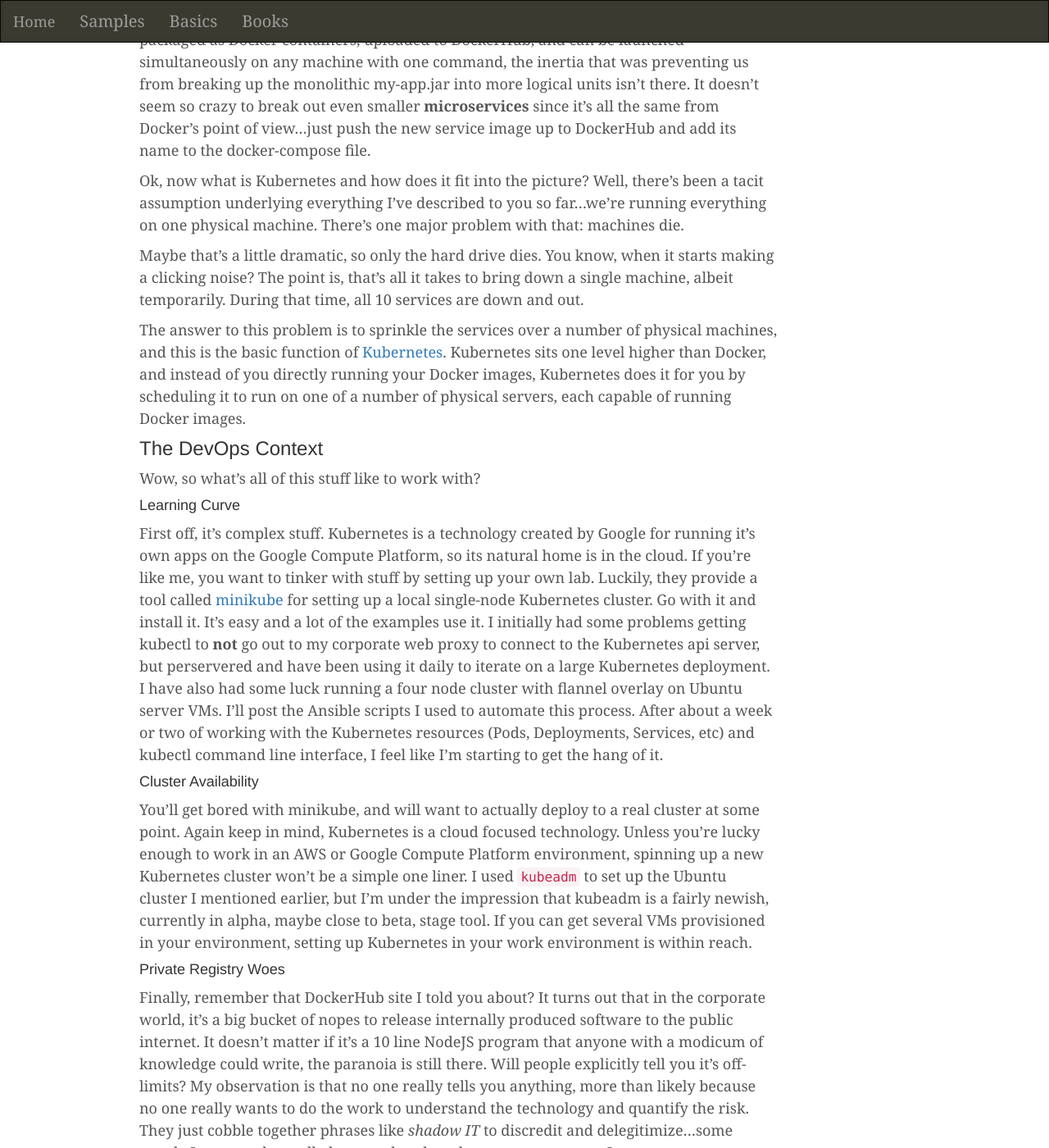
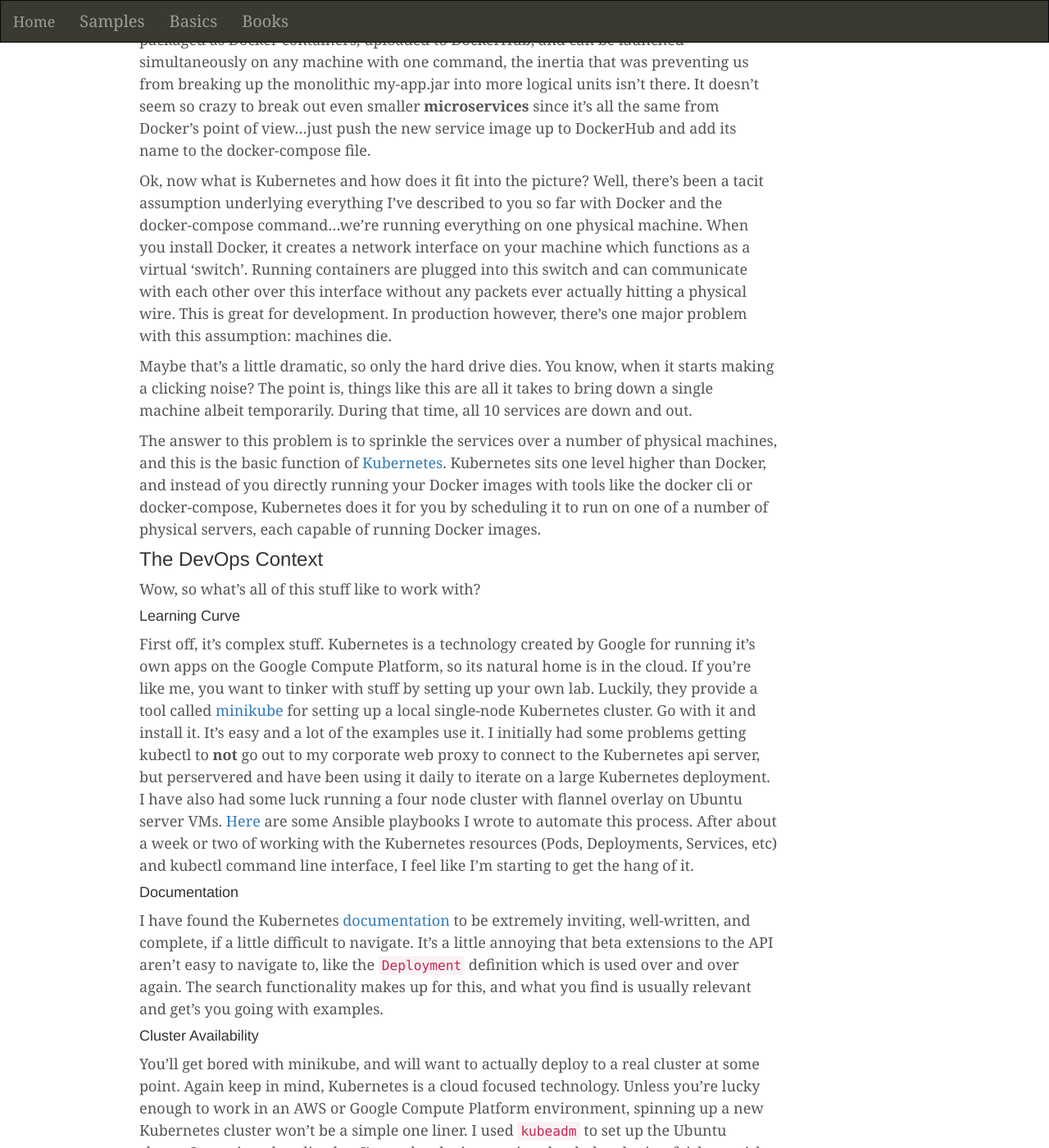
Before and after one commit to chasefranks/chasefranks.github.io, a Jekyll site: the page built from _posts/2017-03-07-kubernetes.md, in a window 1280 px wide and 1400 px high, scrolled down 2499 px. Shown: the whole window at 82% size. Built offline with Jekyll 4.4.1, drawn with Linux system fonts in a browser that asks for light colours; comment, search, counter and statistics services are not loaded; some of the changed text lies outside the part shown.

Commit message:
update kubernetes post

````diff
--- a/_posts/2017-03-07-kubernetes.md
+++ b/_posts/2017-03-07-kubernetes.md
@@ -33,7 +33,7 @@
 
 Docker makes running a single application a relative no-brainer. You go to DockerHub, shop for your image, download it to your machine, and run it. Since running the image is the same command everytime, the only thing you need to know is the name of the image on DockerHub.
 
-This is huge...imagine that instead of a single my-app.jar, my application consists of 10 jar files that are run at the same time. In principle, if each jar is packaged in a Docker image, along with the right version of Java and anything else it needs, and each image is available on DockerHub under a unique name, then all I need to launch this beast are the 10 image names. I can put the names in a list, and maybe write a shell script that pulls down each image from DockerHub and starts it up. Docker has a tool called [Compose](https://docs.docker.com/compose/) that performs exactly this function. If you want details, you would put the image names in a file named ```docker-compose.yml```, and launch with command ```docker-compose up```.
+This is huge...imagine that instead of a single my-app.jar, my application consists of 10 jar files that are run at the same time. In principle, if each jar is packaged in a Docker image, along with the right version of Java and anything else it needs, and each image is available on DockerHub under a unique name, then all I need to launch this beast are the 10 image names. I can put the names in a list, and maybe write a shell script that pulls down each image from DockerHub and starts it up. Docker has a tool called [Compose](https://docs.docker.com/compose/) that performs exactly this function. If you want details, you would put the image names in a file named ```docker-compose.yml```, and launch your app with command ```docker-compose up```.
 
 #### An Aside: Microservices
 
@@ -41,18 +41,21 @@
 If it was so easy to logically separate, why did it become so uber and god-like in the first place? Remember, deployment used to be a headache? There was no time to think about separating out responsibilities into different apps because we were too busy worrying about the next release and what new issues would crop up when it was launched. The one my-app.jar was there, so that's where all the logic went. That's what customers were used to dealing with.
 Now that the 10 services are packaged as Docker containers, uploaded to DockerHub, and can be launched simultaneously on any machine with one command, the inertia that was preventing us from breaking up the monolithic my-app.jar into more logical units isn't there. It doesn't seem so crazy to break out even smaller **microservices** since it's all the same from Docker's point of view...just push the new service image up to DockerHub and add its name to the docker-compose file.
 
-Ok, now what is Kubernetes and how does it fit into the picture? Well, there's been a tacit assumption underlying everything I've described to you so far...we're running everything on one physical machine. There's one major problem with that: machines die.
+Ok, now what is Kubernetes and how does it fit into the picture? Well, there's been a tacit assumption underlying everything I've described to you so far with Docker and the docker-compose command...we're running everything on one physical machine. When you install Docker, it creates a network interface on your machine which functions as a virtual 'switch'. Running containers are plugged into this switch and can communicate with each other over this interface without any packets ever actually hitting a physical wire. This is great for development. In production however, there's one major problem with this assumption: machines die.
 
-Maybe that's a little dramatic, so only the hard drive dies. You know, when it starts making a clicking noise? The point is, that's all it takes to bring down a single machine, albeit temporarily. During that time, all 10 services are down and out.
+Maybe that's a little dramatic, so only the hard drive dies. You know, when it starts making a clicking noise? The point is, things like this are all it takes to bring down a single machine albeit temporarily. During that time, all 10 services are down and out.
 
-The answer to this problem is to sprinkle the services over a number of physical machines, and this is the basic function of [Kubernetes](http://kubernetes.io). Kubernetes sits one level higher than Docker, and instead of you directly running your Docker images, Kubernetes does it for you by scheduling it to run on one of a number of physical servers, each capable of running Docker images.
+The answer to this problem is to sprinkle the services over a number of physical machines, and this is the basic function of [Kubernetes](http://kubernetes.io). Kubernetes sits one level higher than Docker, and instead of you directly running your Docker images with tools like the docker cli or docker-compose, Kubernetes does it for you by scheduling it to run on one of a number of physical servers, each capable of running Docker images.
 
 ### The DevOps Context
 
 Wow, so what's all of this stuff like to work with?
 
 #### Learning Curve
-First off, it's complex stuff. Kubernetes is a technology created by Google for running it's own apps on the Google Compute Platform, so its natural home is in the cloud. If you're like me, you want to tinker with stuff by setting up your own lab. Luckily, they provide a tool called [minikube](https://github.com/kubernetes/minikube) for setting up a local single-node Kubernetes cluster. Go with it and install it. It's easy and a lot of the examples use it. I initially had some problems getting kubectl to **not** go out to my corporate web proxy to connect to the Kubernetes api server, but perservered and have been using it daily to iterate on a large Kubernetes deployment. I have also had some luck running a four node cluster with flannel overlay on Ubuntu server VMs. I'll post the Ansible scripts I used to automate this process. After about a week or two of working with the Kubernetes resources (Pods, Deployments, Services, etc) and kubectl command line interface, I feel like I'm starting to get the hang of it.
+First off, it's complex stuff. Kubernetes is a technology created by Google for running it's own apps on the Google Compute Platform, so its natural home is in the cloud. If you're like me, you want to tinker with stuff by setting up your own lab. Luckily, they provide a tool called [minikube](https://github.com/kubernetes/minikube) for setting up a local single-node Kubernetes cluster. Go with it and install it. It's easy and a lot of the examples use it. I initially had some problems getting kubectl to **not** go out to my corporate web proxy to connect to the Kubernetes api server, but perservered and have been using it daily to iterate on a large Kubernetes deployment. I have also had some luck running a four node cluster with flannel overlay on Ubuntu server VMs. [Here](https://github.com/chasefranks/ansible-kube-ubuntu) are some Ansible playbooks I wrote to automate this process. After about a week or two of working with the Kubernetes resources (Pods, Deployments, Services, etc) and kubectl command line interface, I feel like I'm starting to get the hang of it.
+
+#### Documentation
+I have found the Kubernetes [documentation](https://kubernetes.io/docs/) to be extremely inviting, well-written, and complete, if a little difficult to navigate. It's a little annoying that beta extensions to the API aren't easy to navigate to, like the ```Deployment``` definition which is used over and over again. The search functionality makes up for this, and what you find is usually relevant and get's you going with examples.
 
 #### Cluster Availability
 You'll get bored with minikube, and will want to actually deploy to a real cluster at some point. Again keep in mind, Kubernetes is a cloud focused technology. Unless you're lucky enough to work in an AWS or Google Compute Platform environment, spinning up a new Kubernetes cluster won't be a simple one liner. I used ```kubeadm``` to set up the Ubuntu cluster I mentioned earlier, but I'm under the impression that kubeadm is a fairly newish, currently in alpha, maybe close to beta, stage tool. If you can get several VMs provisioned in your environment, setting up Kubernetes in your work environment is within reach.
@@ -60,4 +63,4 @@
 #### Private Registry Woes
 Finally, remember that DockerHub site I told you about? It turns out that in the corporate world, it's a big bucket of nopes to release internally produced software to the public internet. It doesn't matter if it's a 10 line NodeJS program that anyone with a modicum of knowledge could write, the paranoia is still there. Will people explicitly tell you it's off-limits? My observation is that no one really tells you anything, more than likely because no one really wants to do the work to understand the technology and quantify the risk. They just cobble together phrases like *shadow IT* to discredit and delegitimize...some people I guess...who really knows what that phrase means anyway?
 
-Ok, so there must be a way to set up a private version of DockerHub. There is, but this requires going to so-called support engineers to get them to help you set up something called a Docker registry. This is the crux of the Docker/Kubernetes ecosystem: that there is a secure, publicly available registry of images. It's totally ok that the registry is reachable only from within the corporate network. You just preface your image name with the registry hostname, like ```my.corp.dockerhub/myapp```. The reality for me at least, is that my team (of mostly developers, ok...really me and another guy) is taking on the work of providing some type of private repository, and it doesn't really feel like the cavalry is on the way.
+Ok, so there must be a way to set up a private version of DockerHub. There is, but this requires going to so-called support engineers to get them to help you set up something called a Docker registry. This is the crux of the Docker/Kubernetes ecosystem: that there is a secure, publicly available registry of images. It's totally ok that the registry is reachable only from within the corporate network. You just preface your image name with the registry hostname, like ```my.corp.dockerhub/myapp```. The reality for me at least, is that my team (of mostly developers, ok...really me and another guy) is taking on the work of providing some type of private repository, and it doesn't really feel like the cavalry is on the way. If you're at the forefront of an effort to use Kubernetes or even Docker at your organization, keep these issues in mind. Remember, you are doing the work that could be and is usually the job of an entire dedicated team.
````
